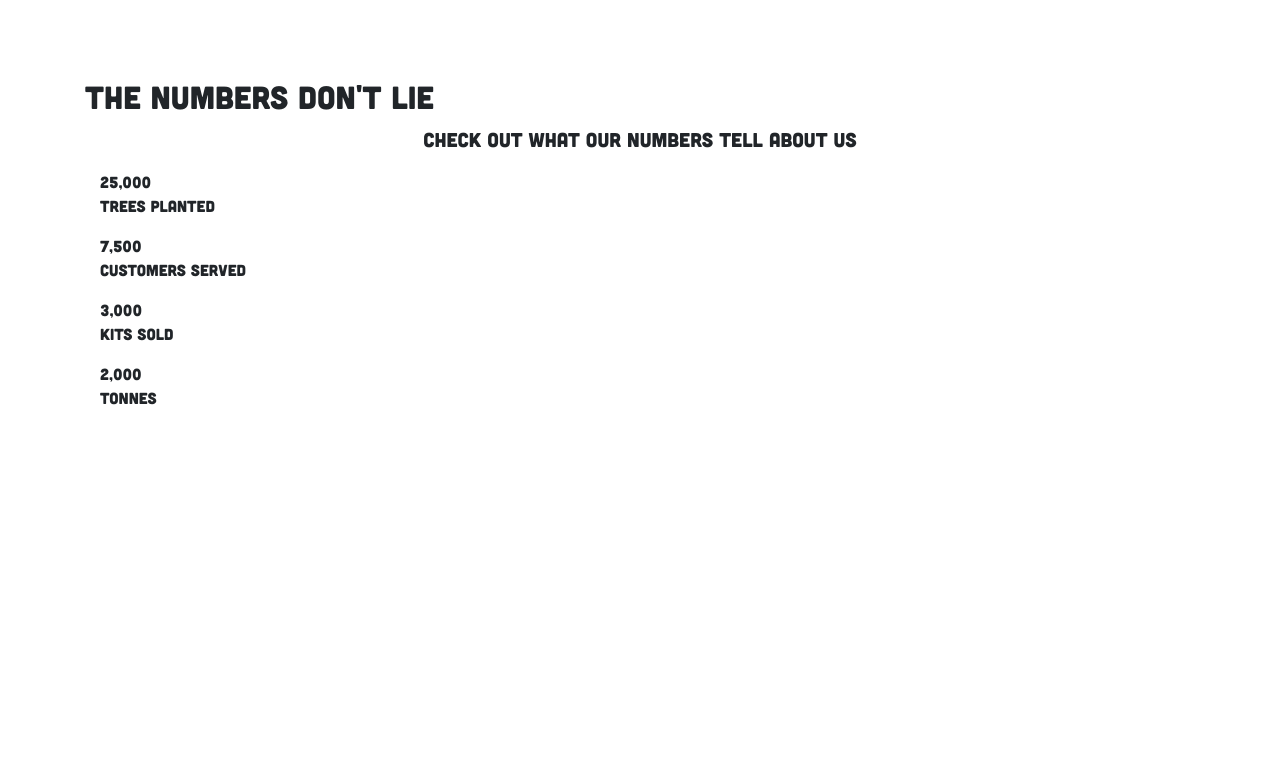
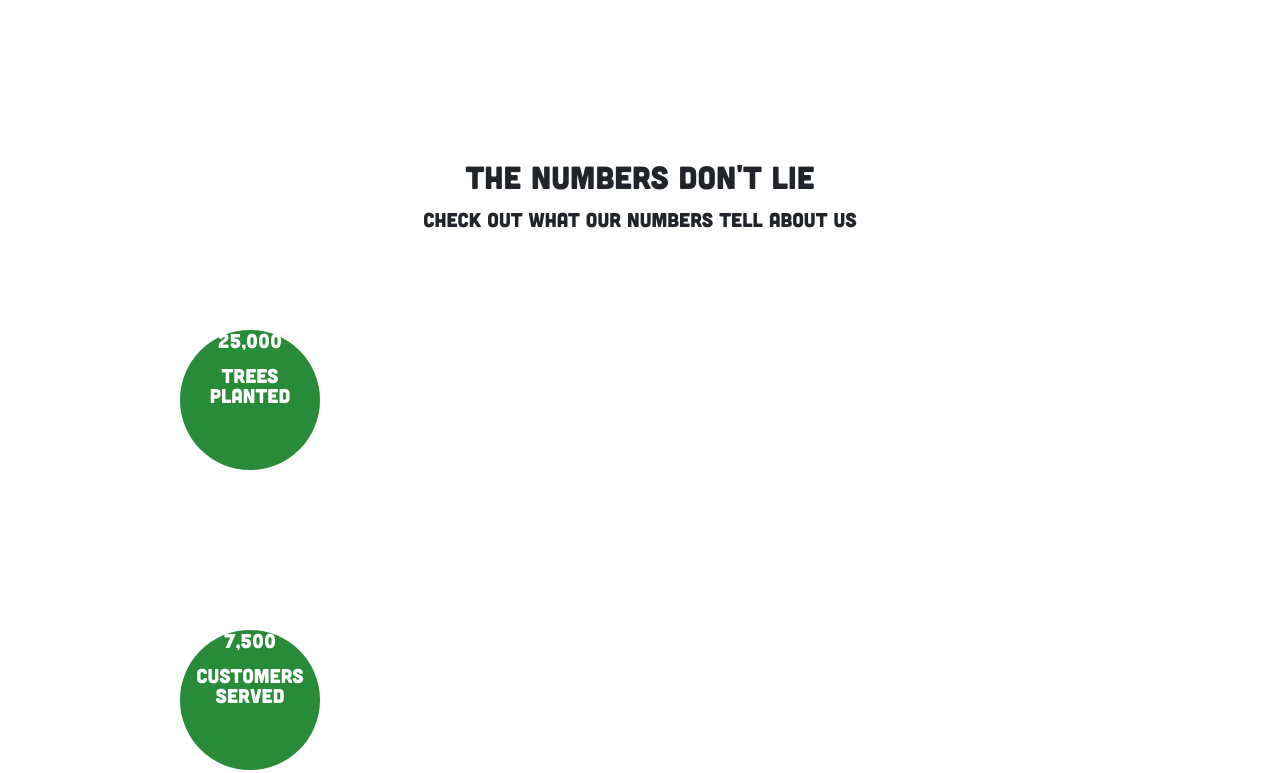
Before and after one commit to marb61a/one_tree, a plain HTML site: page index.html in a window 1280 px wide. Shown: the part 3442-4215 px from the top of the page. Before the commit the page ends 3852 px from the top, so only its background shows below. Drawn offline with nearby package versions, Linux system fonts and the light colour scheme.

Commit message:
added number section styling

```diff
--- a/css/style.css
+++ b/css/style.css
@@ -240,3 +240,47 @@ body {
 .card a:hover {
     color: rgb(19, 128, 36);
 }
+
+
+/* SECTION NUMBERS */
+.section-numbers {
+    background-color: white;
+    padding-top: 5rem;
+}
+
+h2 {
+    text-align: center;
+}
+
+.num-content {
+    display: table;
+    font-size: 20px;
+    line-height: 20px;
+    height: 140px;
+    width: 140px;
+    background: rgba(19, 128, 36, 0.91);
+    border-radius: 100px;
+    color: white;
+    transition: 0.3s;
+}
+
+.num.num-content {
+    display: table-cell;
+    vertical-align: middle;
+}
+
+.num {
+    text-align: center;
+    padding-top: 5rem;
+    padding-bottom: 5rem;
+    margin-left: 80px;
+}
+
+.num-content p {
+    padding-top: 15px;
+}
+
+.num-content:hover {
+    color: #222222;
+    transition: 0.3s;
+}
```
